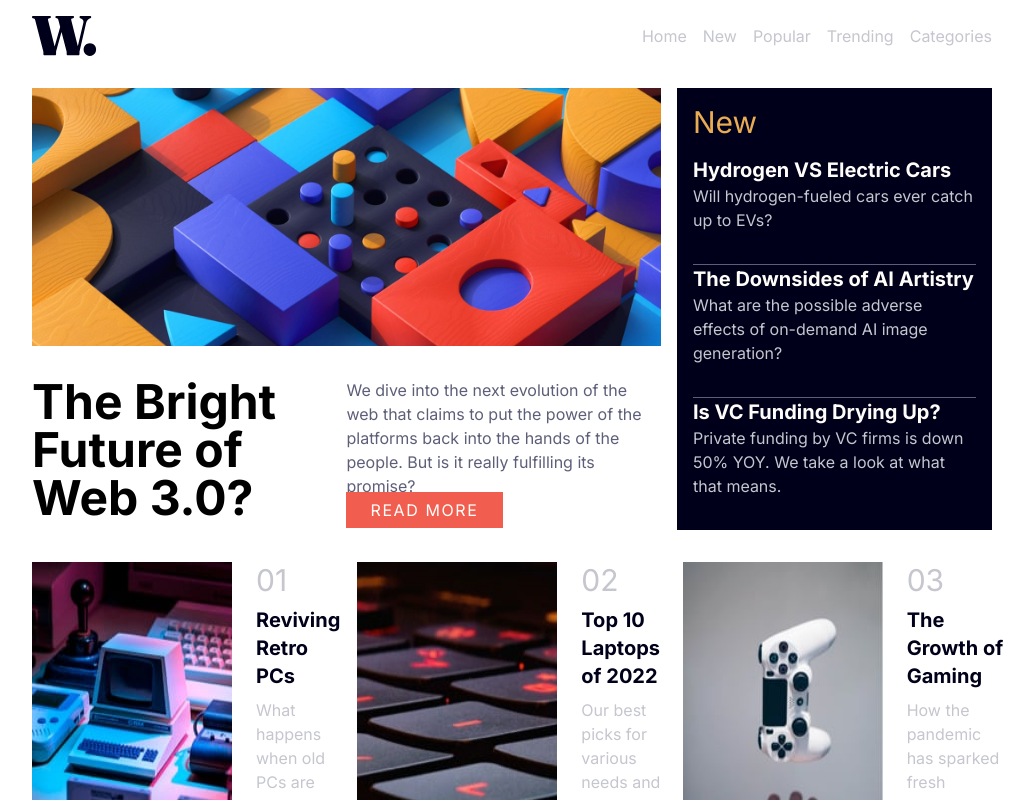
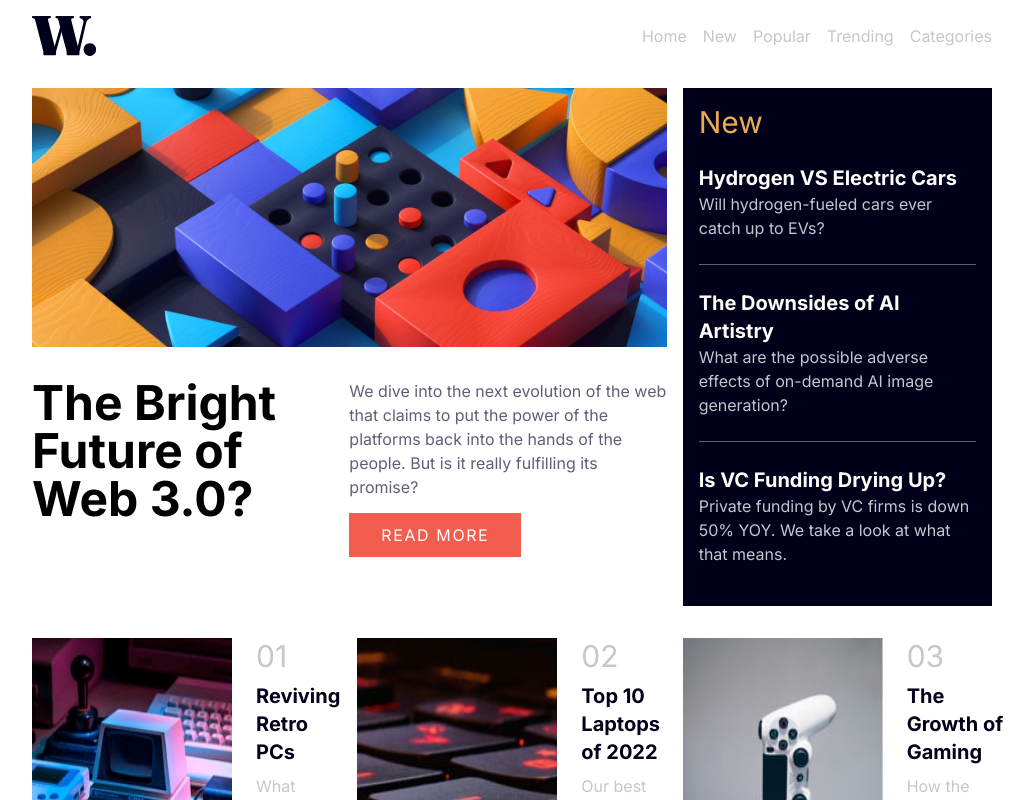
Before and after one commit to vitaovich/frontend-news-homepage, a Next.js app: page / in a window 1280 px wide. Shown: the top 800 px of the page, without its empty margins (128-1162 px from the left). Built offline with nearby package versions, Linux system fonts and the light colour scheme.

Commit message:
style fixes

```diff
--- a/components/article.tsx
+++ b/components/article.tsx
@@ -1,6 +1,6 @@
 const Article: React.FC<{ title: string, content: string }> = (props) => {
     return (
-        <div className='my-4'>
+        <div className='py-6'>
             <a href="#" className="text-offWhite text-xl font-bold hover:text-softOrange">{props.title}</a>
             <p className="text-grayishBlue">{props.content}</p>
         </div>
--- a/components/articleContainer.tsx
+++ b/components/articleContainer.tsx
@@ -10,7 +10,7 @@ const ArticleContainer = () => {
         ]
     )
     return (
-        <div className="flex flex-col bg-veryDarkBlue p-4 md:w-1/3">
+        <div className="flex flex-col bg-veryDarkBlue p-4">
             <h1 className="text-softOrange text-3xl">New</h1>
             <div className="grid grid-cols-1 divide-y divide-darkGrayishBlue ">
                 {
--- a/components/heroContainer.tsx
+++ b/components/heroContainer.tsx
@@ -3,8 +3,9 @@ import ArticleContainer from '@/components/articleContainer'
 
 const HeroContainer = () => {
     return (
-        <div className="flex flex-col md:flex-row md:space-x-4">
-            <div className='md:w-2/3'>
+        <div className="grid grid-cols-1 gap-4 md:grid-cols-3">
+            <div className='md:col-span-2'>
+                <div className='md:relative md:h-1/2'>
                     <Image
                         alt='top laptops'
                         src='/images/image-web-3-mobile.jpg'
@@ -15,20 +16,20 @@ const HeroContainer = () => {
                     <Image
                         alt='top laptops'
                         src='/images/image-web-3-desktop.jpg'
-                    width={1460}
-                    height={600}
+                        fill
                         className='hidden md:block'
                     />
-                <div className="flex flex-col md:flex-row md:mt-8">
+                </div>
+                <div className="flex flex-col md:flex-row mt-8">
                     <div className='md:w-1/2'>
                         <h1 className="text-5xl font-bold">The Bright Future of Web 3.0?</h1>
                     </div>
-                    <div className='md:w-1/2 md:space-y-8'>
+                    <div className='md:w-1/2 space-y-6'>
                         <p className="text-darkGrayishBlue">
                             We dive into the next evolution of the web that claims to put the power of the platforms back into the hands of the people.
                             But is it really fulfilling its promise?
                         </p>
-                        <a href="#" className="bg-softRed text-offWhite py-2 px-6 w-1/2 uppercase text-center tracking-widest hover:bg-veryDarkBlue">Read more</a>
+                        <div><a href="#" className="bg-softRed text-offWhite py-3 px-8 w-1/2 uppercase text-center tracking-widest hover:bg-veryDarkBlue">Read more</a></div>
                     </div>
                 </div>
             </div>
--- a/pages/index.tsx
+++ b/pages/index.tsx
@@ -1,8 +1,6 @@
-import ArticleContainer from '@/components/articleContainer'
 import HeroContainer from '@/components/heroContainer'
 import Nav from '@/components/nav'
 import Topic from '@/components/topic'
-import Image from 'next/image'
 import { useState } from 'react'
 
 export default function Home() {
```
Lines whose indentation alone changed are shown as unchanged.
